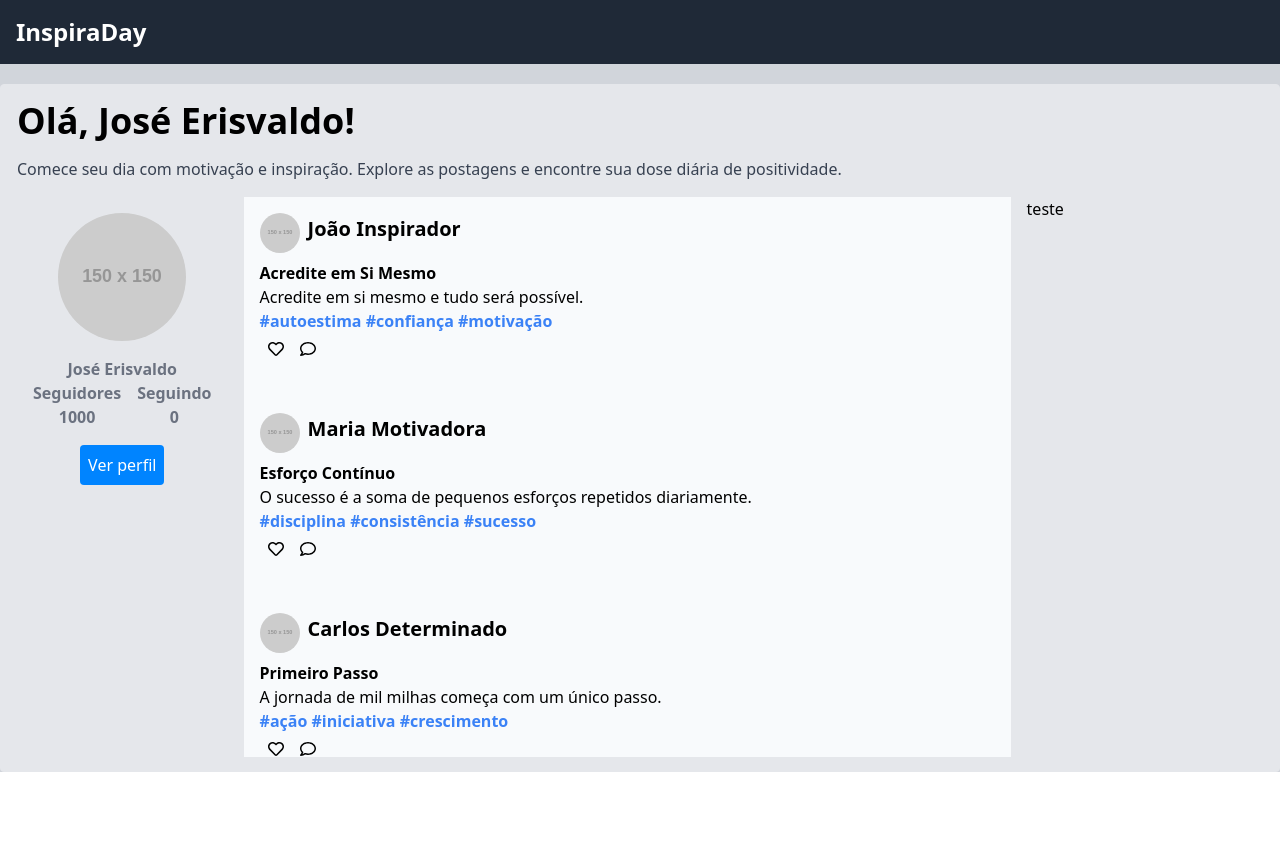
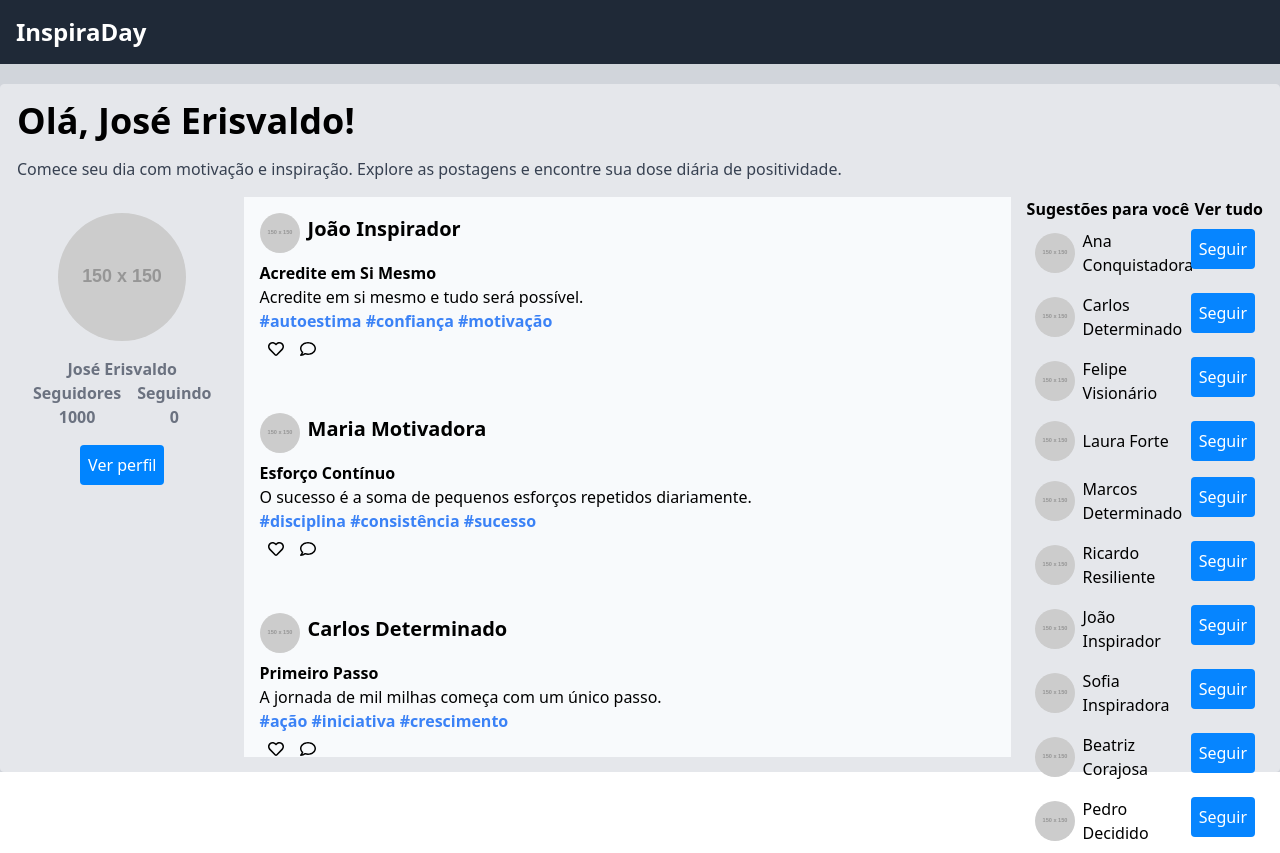
Before and after one commit to JoseErisvaldo/InspiraDay, a React (Create React App) app: page / in a window 1280 px wide. Before the commit the page ends 800 px from the top, so only its background shows below. Built offline with nearby package versions, Linux system fonts and the light colour scheme.

Commit message:
Feat: add profile suggestion

```diff
--- /dev/null
+++ b/src/Components/SuggestedProfiles/SuggestedProfiles.jsx
@@ -0,0 +1,22 @@
+import { Link } from "react-router-dom";
+import Button from "../UX/Button/Button";
+
+export default function SuggestedProfiles ({followSuggestions}) {
+  return(
+    <div>
+      {followSuggestions.map((follow) => (
+        <div className="flex gap-2 justify-between p-2">
+          <Link to={`/profile/${follow.id}`} className="flex gap-2 items-center">
+            <div className="flex gap-2 items-center">
+              <img src={follow.photo} alt="" className="w-10 rounded-full" />
+              <div>{follow.name}</div>
+            </div>
+          </Link>
+          <div>
+          <Button background={"rgb(6 133 255)"} text={"Seguir"} color={"white"} />
+          </div>
+        </div>
+      ))}
+    </div>
+  )
+}
--- a/src/Pages/Home/Home.jsx
+++ b/src/Pages/Home/Home.jsx
@@ -1,5 +1,6 @@
 import PostCard from "../../Components/Post/PostCard";
 import ProfileInfoCard from "../../Components/Profile/ProfileInfoCard";
+import SuggestedProfiles from "../../Components/SuggestedProfiles/SuggestedProfiles";
 import Container from "../../Components/UX/Container/Container";
 
 const posts = [
@@ -19,6 +20,20 @@ const posts = [
   { id: 14, profileName: "Luiza Vitoriosa", profilePhoto: "https://via.placeholder.com/150", title: "Vença a Si Mesmo", content: "O único limite para o seu sucesso é o que você acredita ser possível.", tags: ["sucesso", "autoestima", "superação"], date: "2024-08-22T22:00:00Z" },
   { id: 15, profileName: "Marcos Determinado", profilePhoto: "https://via.placeholder.com/150", title: "Determinação Diária", content: "Pequenos passos na direção certa são o que constroem grandes vitórias.", tags: ["determinação", "vitória", "passos"], date: "2024-08-22T23:00:00Z" },
 ];
+
+const followSuggestions = [
+  { id: 1, name: "Ana Conquistadora", photo: "https://via.placeholder.com/150?text=Ana" },
+  { id: 2, name: "Carlos Determinado", photo: "https://via.placeholder.com/150?text=Carlos" },
+  { id: 3, name: "Felipe Visionário", photo: "https://via.placeholder.com/150?text=Felipe" },
+  { id: 4, name: "Laura Forte", photo: "https://via.placeholder.com/150?text=Laura" },
+  { id: 5, name: "Marcos Determinado", photo: "https://via.placeholder.com/150?text=Marcos" },
+  { id: 6, name: "Ricardo Resiliente", photo: "https://via.placeholder.com/150?text=Ricardo" },
+  { id: 7, name: "João Inspirador", photo: "https://via.placeholder.com/150?text=João" },
+  { id: 8, name: "Sofia Inspiradora", photo: "https://via.placeholder.com/150?text=Sofia" },
+  { id: 9, name: "Beatriz Corajosa", photo: "https://via.placeholder.com/150?text=Beatriz" },
+  { id: 10, name: "Pedro Decidido", photo: "https://via.placeholder.com/150?text=Pedro" },
+];
+
 
 
 export default function Home() {
@@ -44,7 +59,12 @@ export default function Home() {
               ))}
           </div>
         </div>
-        <div className="w-96">teste</div>
+        <div className="w-96">
+          <div>
+            <h3 className="flex justify-between items-center font-semibold">Sugestões para você <span>Ver tudo</span></h3>
+          </div>
+          <SuggestedProfiles followSuggestions={followSuggestions} />
+        </div>
       </div>
     </Container>
   );
```
